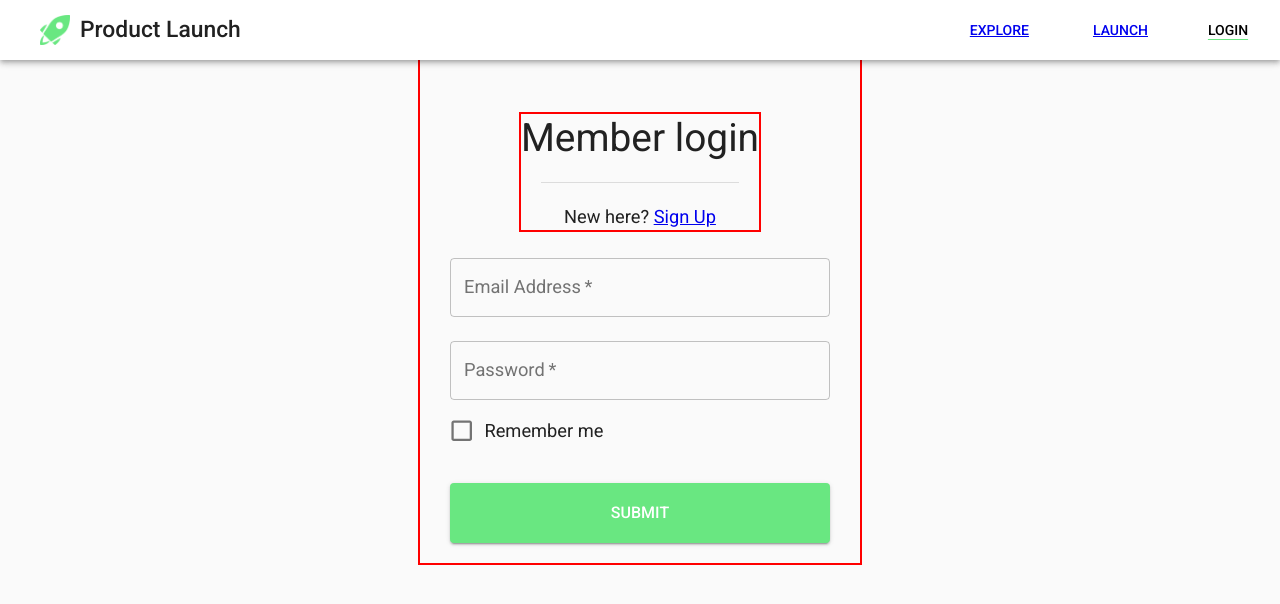
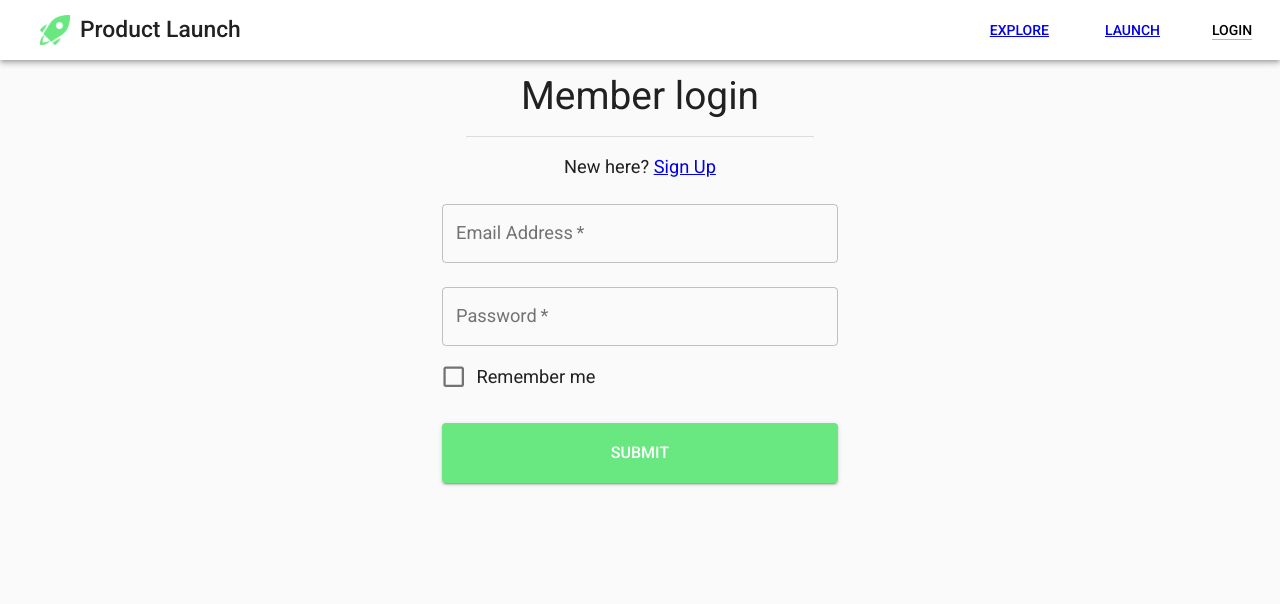
Before and after one commit to hatchways/team-latte, a React (Create React App) app in the folder client/: page /login in a window 1280 px wide. Shown: the top 604 px of the page. Built offline with nearby package versions, Linux system fonts and the light colour scheme; a web font is replaced by a local one.

Commit message:
Reorganized global theme + finished skeleton version for /edit

```diff
--- a/client/src/pages/Edit.js
+++ b/client/src/pages/Edit.js
@@ -13,8 +13,6 @@ const EditPageStyling = makeStyles(theme => ({
         firstColumn: {
             marginLeft: theme.spacing(0)
         }
-
-
 
 })
 );
--- a/client/src/pages/login.js
+++ b/client/src/pages/login.js
@@ -6,15 +6,15 @@ import { makeStyles, Container, Typography, TextField, Button, CssBaseline, Divi
 
 const useStyles = makeStyles( theme => ({
     containerTweaks: {
-        marginTop: theme.spacing(10),
+        marginTop: theme.spacing(8),
         display: 'flex',
         flexDirection: 'column',
         alignItems: 'center',
         fontFamily: '"ProximaNova"', //Not sure how to change font
+
     },
     pageInfoTweaks: {
         margin: theme.spacing(1),
-        border: '2px solid red'
     },
 
     dividerTweaks: {
@@ -23,7 +23,7 @@ const useStyles = makeStyles( theme => ({
     button: {
         backgroundColor: '#69E781',
         margin: theme.spacing(3, 0, 2),
-        color: 'white'
+        color: 'white',
     }
 
 }));
@@ -40,12 +40,12 @@ function Login() {
     })
 
     return(
-        <Container component="main" maxWidth='xs' style={{border: '2px solid red'}} >
+        <Container component="main" maxWidth='xs' className={classes.containerTweaks}>
         <CssBaseline/>
 
-        <div className={classes.containerTweaks}>
+        <div>
             <div className={classes.pageInfoTweaks}>
-                <Typography variant="h4">Member login</Typography>
+                <Typography variant="h4" align="center">Member login</Typography>
                 <Divider variant="fullWidth" className={classes.dividerTweaks}/>
                 <Typography align="center">New here? <Link to="/signup">Sign Up</Link></Typography>
 
--- a/client/src/themes/theme.js
+++ b/client/src/themes/theme.js
@@ -1,7 +1,6 @@
 import { createMuiTheme } from "@material-ui/core";
 
 export const theme = createMuiTheme({
-  spacing: 10, //Use according for multiples
 
   typography: {
     fontFamily: 'Roboto',
```
